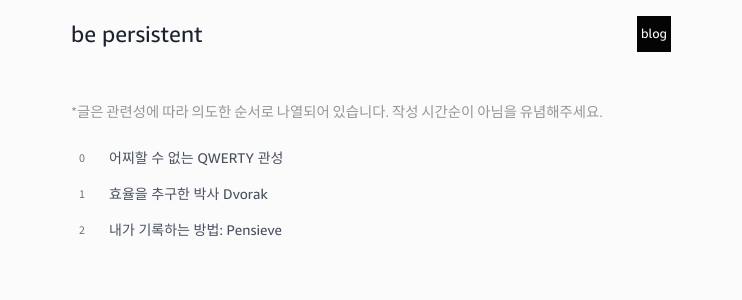
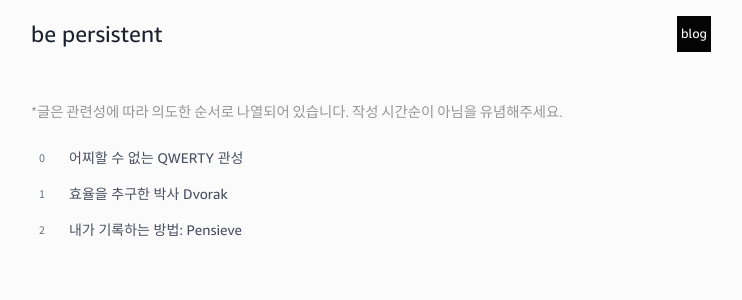
Before and after one commit to bleudog/Blue-blog, a Next.js app: page /blog in a window 1280 px wide. Shown: the top 300 px of the page, without its empty margins (265-1007 px from the left). Built offline with nearby package versions, Linux system fonts and the light colour scheme.

Commit message:
min width container changed

```diff
--- a/components/PostList.js
+++ b/components/PostList.js
@@ -10,12 +10,6 @@ const PostList = ({ posts }) => {
 					href={`/blog/${post.slug}`}
 					passHref>
 					<List>
-						{/* {!post.updated && (
-							<PostDate>{post.date && post.date.split(' ')[0]}</PostDate>
-						)}
-						{post.updated && (
-							<PostDate>{post.updated && post.updated.split(' ')[0]}</PostDate>
-						)} */}
 						<RefUID>{post.uid}</RefUID>
 						<Title>{post.title}</Title>
 					</List>
--- a/components/custom-tw-components.js
+++ b/components/custom-tw-components.js
@@ -5,8 +5,8 @@ import tw from 'tailwind-styled-components';
 //////////////////////////////////////////////////////
 export const PostListContainer = tw.div`
    mx-auto
-   md:max-w-[40em]
-   sm:max-w-[30em]
+   md:max-w-[45em]
+   sm:max-w-[35em]
    max-w-[25em]
    min-w-[25em]
    mb-8
```
